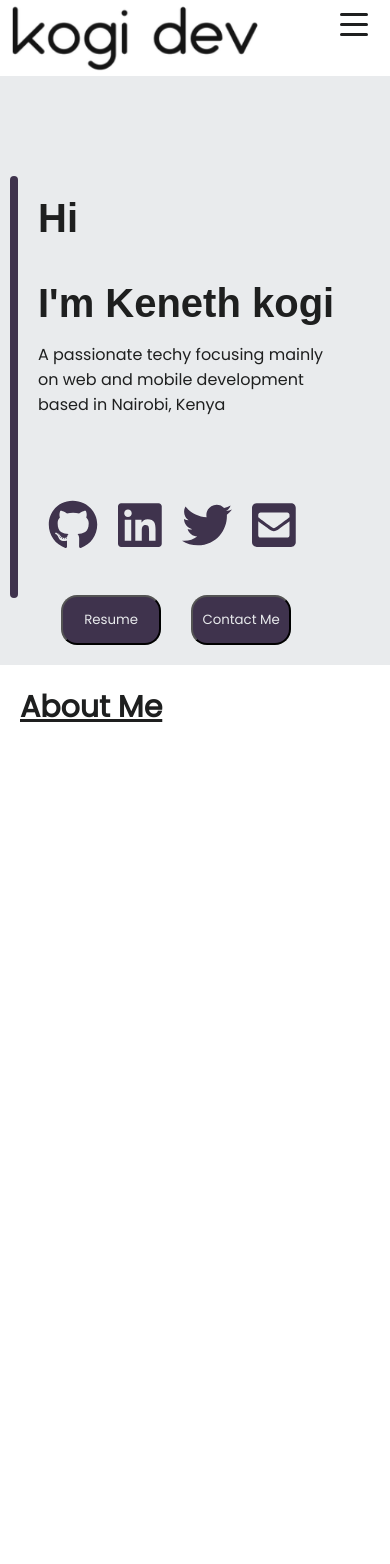
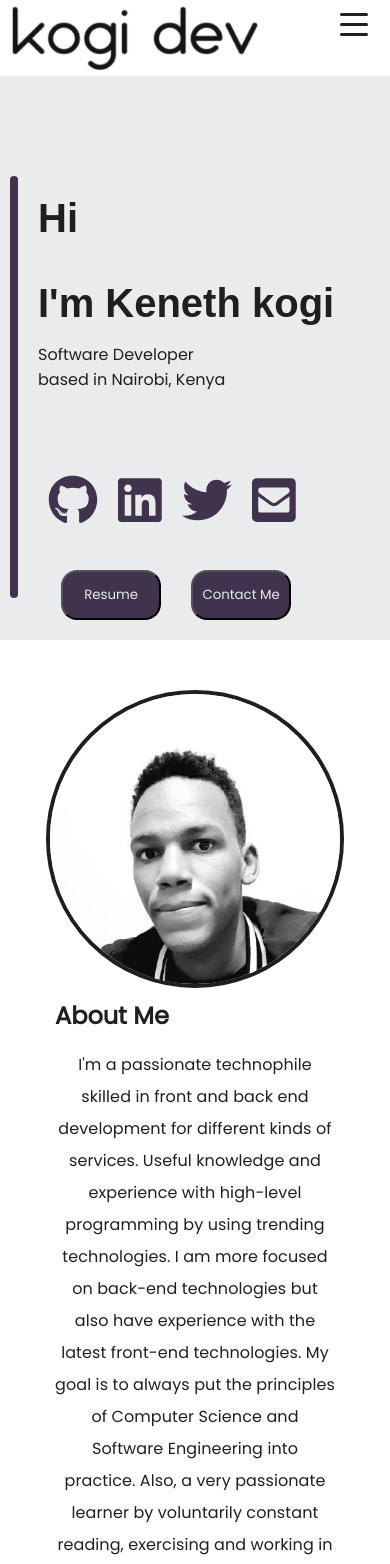
Before and after one commit to kenny-kogi/portfolio, a React (Create React App) app: page / in a window 390 px wide. Shown: the top 1564 px of the page. Before the commit the page ends 1296 px from the top, so only its background shows below. Built offline with nearby package versions, Linux system fonts and the light colour scheme; a web font is replaced by a local one.

Commit message:
finall about changes

```diff
--- a/src/assets/css/about.css
+++ b/src/assets/css/about.css
@@ -1,11 +1,72 @@
 .main-about {
   width: auto;
-  height: 70vh;
-  margin: 20px 20px;
+  height: 50vh;
+  margin: 20px 60px;
 }
 
-.underline {
-  font-size: 30px;
-  text-decoration: underline;
-  font-weight: bold;
+.main-about-section {
+  padding: 20px;
+  width: 100%;
+  display: flex;
+  flex-direction: row;
+  flex-wrap: wrap;
+  align-items: center;
+  justify-content: space-between;
+  margin: 0 20px;
 }
+
+.main-about-section > img {
+  margin-top: 40px;
+  width: 15%;
+  height: 10%;
+  border-radius: 50%;
+  border: 4px solid;
+
+  /* margin-top: 30px; */
+}
+
+.profile {
+  width: 80%;
+  height: 100%;
+  display: flex;
+  flex-direction: column;
+  flex-wrap: wrap;
+  align-items: flex-start;
+  justify-content: space-between;
+}
+
+.main-about .main-about-section .profile > h1 {
+  margin-bottom: 0;
+  margin-top: 0;
+}
+
+.main-about .main-about-section .profile > p {
+  line-height: 2em;
+  letter-spacing: 0.1px;
+}
+
+@media (max-width: 480px) {
+  .main-about {
+    width: auto;
+    height: 50vh;
+    margin: 10px 20px;
+  }
+
+  .main-about-section {
+    flex-direction: column;
+    padding: 0px;
+    width: auto;
+    display: flex;
+    flex-wrap: wrap;
+    align-items: center;
+    justify-content: space-between;
+    text-align: center;
+    margin: 0;
+  }
+
+  .main-about-section > img {
+    width: 85%;
+    height: 80%;
+    margin-bottom: 10px;
+  }
+}
--- a/src/components/About.js
+++ b/src/components/About.js
@@ -1,11 +1,27 @@
 import React from "react";
 import "../assets/css/about.css";
+import kenny from "../assets/images/kenny.jpeg";
 
 function About() {
   return (
     <div className="main-about">
-      <span className="underline">About Me</span>
-      <span></span>
+      <div className="main-about-section">
+        <img src={kenny} alt="Kogi" />
+        <section className="profile">
+          <h1>About Me</h1>
+          <p>
+            I'm a passionate technophile skilled in front and back end
+            development for different kinds of services. Useful knowledge and
+            experience with high-level programming by using trending
+            technologies. I am more focused on back-end technologies but also
+            have experience with the latest front-end technologies. My goal is
+            to always put the principles of Computer Science and Software
+            Engineering into practice. Also, a very passionate learner by
+            voluntarily constant reading, exercising and working in various
+            fields/subjects
+          </p>
+        </section>
+      </div>
     </div>
   );
 }
--- a/src/components/Hero.js
+++ b/src/components/Hero.js
@@ -21,8 +21,7 @@ function Hero() {
 
           <section className="more-details">
             <p>
-              A passionate techy focusing mainly <br />
-              on web and mobile development
+              Software Developer
               <br /> based in Nairobi, Kenya
             </p>
           </section>
```
Also changed, not shown: src/assets/images/kenny.jpeg (added).
